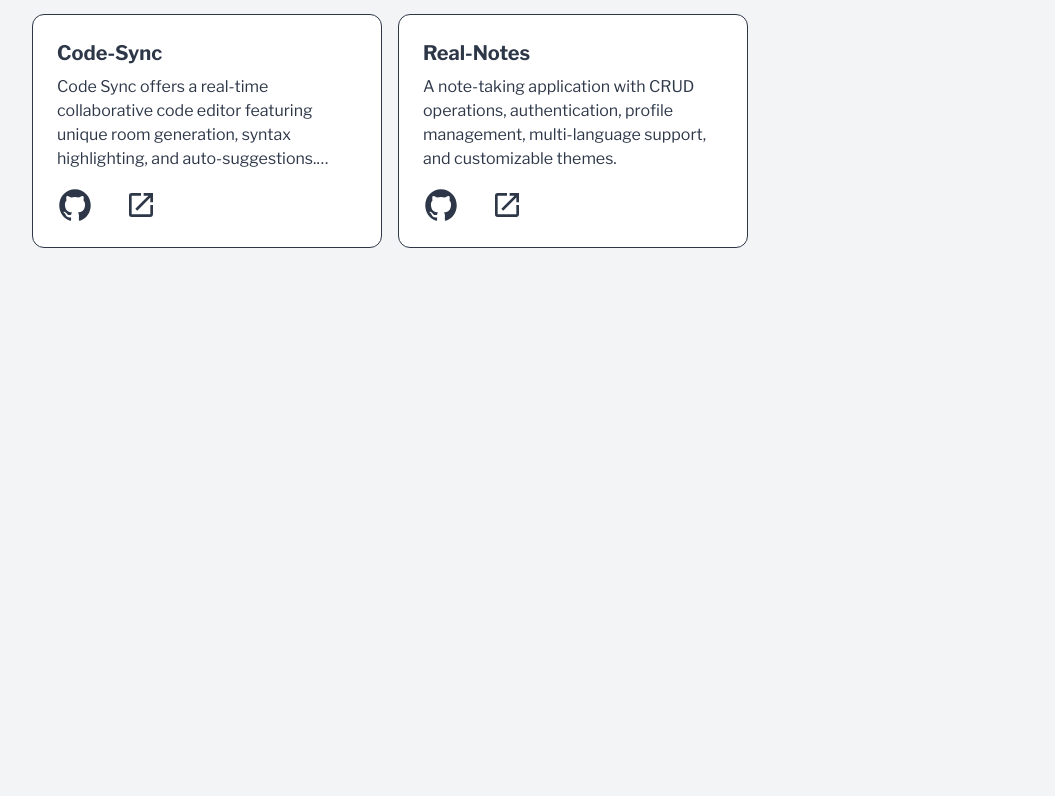
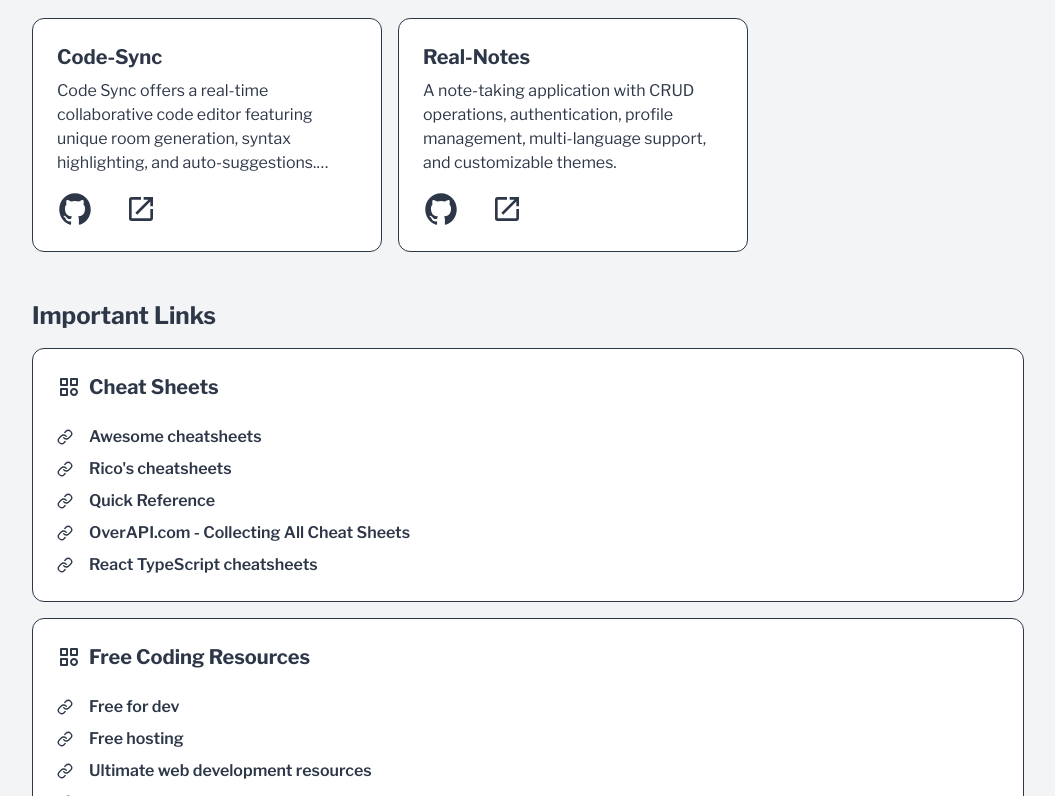
Before and after one commit to sahilatahar/ProfileSpot, a Next.js app: page / in a window 1280 px wide. Shown: the part 906-1702 px from the top of the page, without its empty margins (112-1167 px from the left). Before the commit the page ends 1202 px from the top, so only its background shows below. Built offline with nearby package versions, Linux system fonts and the light colour scheme.

Commit message:
Important links added and some changes

```diff
--- a/next.config.mjs
+++ b/next.config.mjs
@@ -1,4 +1,14 @@
 /** @type {import('next').NextConfig} */
-const nextConfig = {};
+const nextConfig = {
+	images: {
+		remotePatterns: [
+			{
+				protocol: "https",
+				hostname: "github.com",
+				port: "",
+			},
+		],
+	},
+}
 
-export default nextConfig;
+export default nextConfig
--- a/src/app/globals.css
+++ b/src/app/globals.css
@@ -4,6 +4,27 @@
 
 @layer base {
 	body {
-		@apply bg-light-bg text-light-text  max-w-5xl mx-auto px-4 pb-8 pt-16;
+		@apply bg-light-bg text-light-text  max-w-5xl mx-auto px-2 sm:px-4 py-8;
 	}
 }
+
+body {
+	--sb-thumb-color: rgb(45 55 72);
+	--sb-size: 8px;
+	scroll-behavior: smooth;
+}
+
+body::-webkit-scrollbar {
+	width: var(--sb-size);
+}
+
+body::-webkit-scrollbar-thumb {
+	background: var(--sb-thumb-color);
+	border-radius: 1px;
+}
+
+@supports not selector(::-webkit-scrollbar) {
+	body {
+		scrollbar-color: var(--sb-thumb-color);
+	}
+}
--- a/src/app/page.tsx
+++ b/src/app/page.tsx
@@ -1,5 +1,6 @@
 import Header from "@/components/Header"
 import Interest from "@/components/Interest"
+import Links from "@/components/Links"
 import Projects from "@/components/Projects"
 import Skills from "@/components/Skills"
 
@@ -10,6 +11,7 @@ export default function Home() {
 			<Interest />
 			<Skills />
 			<Projects />
+			<Links />
 		</main>
 	)
 }
--- a/src/components/Header.tsx
+++ b/src/components/Header.tsx
@@ -7,20 +7,20 @@ const Header: FC = () => {
 	const { name, bio, avatar, title } = userData
 
 	return (
-		<header className="w-full flex flex-col gap-4 items-center">
+		<header className="w-full flex flex-col gap-4 items-center py-4">
 			<div className="w-[170px] sm:w-[200px] aspect-square object-cover">
 				<Image
 					src={avatar}
-					width={0}
-					height={0}
-					className="rounded-full w-full"
+					width={200}
+					height={200}
+					className="rounded-full w-full border-2 border-light-card-border"
 					alt="Image"
-					unoptimized
+					priority
 				/>
 			</div>
 			<h1 className="text-2xl sm:text-3xl font-semibold">{name}</h1>
 			<h2 className="text-lg sm:text-xl">{title}</h2>
-			<Socials/>
+			<Socials />
 			<p className="w-full md:w-2/3 text-center">{bio}</p>
 		</header>
 	)
--- /dev/null
+++ b/src/components/Links.tsx
@@ -0,0 +1,39 @@
+import userData from "@/data/user"
+import { FC } from "react"
+import { FiLink } from "react-icons/fi"
+import { BiCategory } from "react-icons/bi"
+
+const Links: FC = () => {
+	const { links } = userData
+	return (
+		<section>
+			<h2 className="text-2xl font-bold">Important Links</h2>
+			<div className="flex flex-col gap-4 py-4">
+				{links.map((c, i) => (
+					<div
+						className="bg-light-card border border-light-card-border p-4 sm:p-6 w-full rounded-xl space-y-2"
+						key={i}
+					>
+						<h2 className="text-xl font-bold pb-2 sm:pb-4 flex gap-2 items-center">
+							<BiCategory size={24} />
+							{c.category}
+						</h2>
+						{c.resources.map((link, i) => (
+							<a
+								key={i}
+								href={link.url}
+								className="bg-light-card w-full rounded-xl flex gap-4 items-center font-semibold hover:underline text-sm sm:text-base"
+								target="_blank"
+							>
+								<FiLink className="min-w-4 min-h-4" />
+								<span>{link.title}</span>
+							</a>
+						))}
+					</div>
+				))}
+			</div>
+		</section>
+	)
+}
+
+export default Links
--- a/src/components/Projects.tsx
+++ b/src/components/Projects.tsx
@@ -13,7 +13,7 @@ const Projects: FC = () => {
 				{projects.map((project, i) => (
 					<div
 						key={i}
-						className="bg-light-card border border-light-card-border p-6 aspect-video w-full sm:w-[350px] rounded-xl"
+						className="bg-light-card border border-light-card-border p-6 w-full sm:w-[350px] rounded-xl"
 					>
 						<h3 className="text-xl font-bold">{project.title}</h3>
 						<p className="pt-2 line-clamp-4">
--- a/src/components/Socials.tsx
+++ b/src/components/Socials.tsx
@@ -17,7 +17,7 @@ const Socials: FC = () => {
 				className="flex flex-col items-center gap-2"
 				target="_blank"
 			>
-				<FiMail size={36} />
+				<FiMail className="w-6 h-6 sm:w-10 sm:h-10" />
 				<span className="font-semibold text-xs">Gmail</span>
 			</a>
 			<a
@@ -25,7 +25,7 @@ const Socials: FC = () => {
 				className="flex flex-col items-center gap-2"
 				target="_blank"
 			>
-				<FiLinkedin size={36} />
+				<FiLinkedin className="w-6 h-6 sm:w-10 sm:h-10" />
 				<span className="font-semibold text-xs">LinkedIn</span>
 			</a>
 			<a
@@ -33,7 +33,7 @@ const Socials: FC = () => {
 				className="flex flex-col items-center gap-2"
 				target="_blank"
 			>
-				<FiGithub size={36} />
+				<FiGithub className="w-6 h-6 sm:w-10 sm:h-10" />
 				<span className="font-semibold text-xs">GitHub</span>
 			</a>
 			<a
@@ -41,7 +41,7 @@ const Socials: FC = () => {
 				className="flex flex-col items-center gap-2"
 				target="_blank"
 			>
-				<FiInstagram size={36} />
+				<FiInstagram className="w-6 h-6 sm:w-10 sm:h-10" />
 				<span className="font-semibold text-xs">Instagram</span>
 			</a>
 			<a
@@ -49,7 +49,7 @@ const Socials: FC = () => {
 				className="flex flex-col items-center gap-2"
 				target="_blank"
 			>
-				<FiTwitter size={36} />
+				<FiTwitter className="w-6 h-6 sm:w-10 sm:h-10" />
 				<span className="font-semibold text-xs">Twitter</span>
 			</a>
 		</section>
--- a/src/data/user.js
+++ b/src/data/user.js
@@ -3,7 +3,6 @@ const userData = {
 	title: "Full Stack Web Developer",
 	bio: "Aspiring Full Stack Developer | Integrating Frontend Proficiency with Expanding Backend Knowledge | React JS, Node.js, Express | Seeking Opportunities",
 	avatar: "https://github.com/sahilatahar.png",
-	location: "San Francisco, CA",
 	interests: [
 		"Full Stack Development",
 		"MERN Development",
@@ -29,22 +28,6 @@ const userData = {
 		"Prettier",
 		"Markdown",
 	],
-	experience: [
-		{
-			title: "Web Developer Intern",
-			company: "Yhills - Edutech",
-			date: "April 2023 - May 2023",
-			duration: "2 months",
-			description: "",
-		},
-		{
-			title: "Software Developer Intern",
-			company: "Tech Startup",
-			date: "2017 - 2018",
-			description:
-				"I interned as a software developer at a tech startup in San Francisco. I worked on building new features for the company's web application and helped with bug fixes and code refactoring.",
-		},
-	],
 	projects: [
 		{
 			title: "Code-Sync",
@@ -68,6 +51,180 @@ const userData = {
 		github: "https://github.com/sahilatahar",
 		instagram: "https://instagram.com/sahilatahar",
 	},
+	links: [
+		{
+			category: "Cheat Sheets",
+			resources: [
+				{
+					title: "Awesome cheatsheets",
+					url: "https://lecoupa.github.io/awesome-cheatsheets/",
+				},
+				{
+					title: "Rico's cheatsheets",
+					url: "https://devhints.io/",
+				},
+				{
+					title: "Quick Reference",
+					url: "https://quickref.me/",
+				},
+				{
+					title: "OverAPI.com - Collecting All Cheat Sheets",
+					url: "https://overapi.com/",
+				},
+				{
+					title: "React TypeScript cheatsheets",
+					url: "https://react-typescript-cheatsheet.netlify.app/",
+				},
+			],
+		},
+		{
+			category: "Free Coding Resources",
+			resources: [
+				{
+					title: "Free for dev",
+					url: "https://free-for.dev/",
+				},
+				{
+					title: "Free hosting",
+					url: "https://github.com/cloudcommunity/Free-Hosting",
+				},
+				{
+					title: "Ultimate web development resources",
+					url: "https://github.com/DhanushNehru/Ultimate-Web-Development-Resources",
+				},
+				{
+					title: "Visualize web skills",
+					url: "https://github.com/andreasbm/web-skills",
+				},
+				{
+					title: "List of free stuff for developer",
+					url: "https://github.com/hilmanski/freeStuffDev",
+				},
+			],
+		},
+		{
+			category: "Coding Practice",
+			resources: [
+				{
+					title: "Frontend Mentor - Improve your coding skills by building realistic projects",
+					url: "https://www.frontendmentor.io",
+				},
+				{
+					title: "LeetCode - Practice coding interviews and algorithm problems",
+					url: "https://leetcode.com/",
+				},
+				{
+					title: "Become a Pro in Frontend Dev with FrontendPro.dev",
+					url: "https://www.frontendpro.dev/",
+				},
+				{
+					title: "Practice with Real Life Coding Projects - DevChallenges",
+					url: "https://devchallenges.io/",
+				},
+			],
+		},
+		{
+			category: "AI Tools",
+			resources: [
+				{
+					title: "ChatGPT - Conversational AI by OpenAI",
+					url: "https://chat.openai.com",
+				},
+				{
+					title: "Google's Gemini",
+					url: "https://www.gemini.org/",
+				},
+				{
+					title: "Chat with characters",
+					url: "https://character.ai/",
+				},
+			],
+		},
+		{
+			category: "Free APIs for Projects",
+			resources: [
+				{
+					title: "Public APIs - List of free public APIs",
+					url: "https://publicapis.dev/",
+				},
+				{
+					title: "Fake Store API - Fake store REST API for your e-commerce or shopping website",
+					url: "https://fakestoreapi.com/",
+				},
+				{
+					title: "OpenWeatherMap - Access current weather data for any location",
+					url: "https://openweathermap.org/api",
+				},
+				{
+					title: "The open movie database",
+					url: "https://www.omdbapi.com/",
+				},
+				{
+					title: "The screenshot API for developers",
+					url: "https://screenshotone.com/",
+				},
+			],
+		},
+		{
+			category: "Design Resources",
+			resources: [
+				{
+					title: "Free Website Figma Template",
+					url: "https://templatesjungle.com/downloads/category/free-figma-resources/",
+				},
+				{
+					title: "Free Design Resources",
+					url: "https://www.designermill.com/",
+				},
+				{
+					title: "Unsplash - Beautiful, free images and photos",
+					url: "https://unsplash.com/",
+				},
+				{
+					title: "Canva - Design anything. Publish anywhere.",
+					url: "https://www.canva.com/",
+				},
+				{
+					title: "Design resources for developers",
+					url: "https://github.com/bradtraversy/design-resources-for-developers",
+				},
+			],
+		},
+		{
+			category: "Programming Resources",
+			resources: [
+				{
+					title: "Programming Notes for Professionals books",
+					url: "https://goalkicker.com/",
+				},
+				{
+					title: "Programming E-Books by CodeWithCurious",
+					url: "https://codewithcurious.com/our-ebooks/",
+				},
+			],
+		},
+		{
+			category: "Free Image Generators",
+			resources: [
+				{
+					title: "Infinite image generation powered by AI",
+					url: "https://picfinder.ai/",
+				},
+				{
+					title: "Perchance - 100% free ai image generator",
+					url: "https://perchance.org/ai-photo-generator",
+				},
+				{
+					title: "Perchance - Pretty AI",
+					url: "https://perchance.org/pretty-ai",
+				},
+				{
+					title: "Midgen AI",
+					url: "https://www.midgenai.com/",
+				},
+			],
+		},
+	],
 }
 
 export default userData
```
Also changed, not shown: public/profile.png (deleted).
